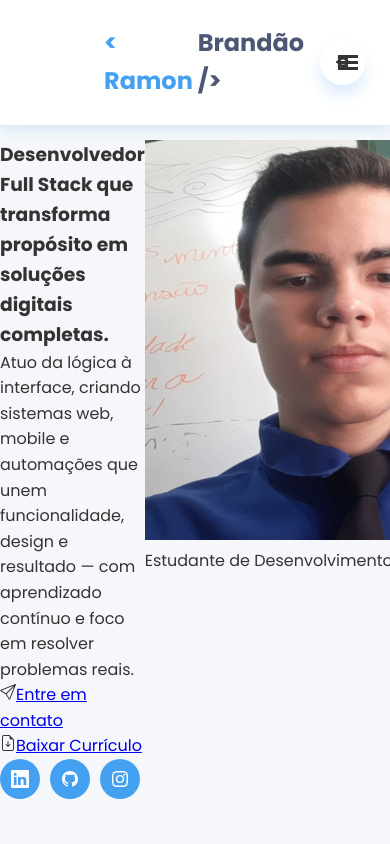
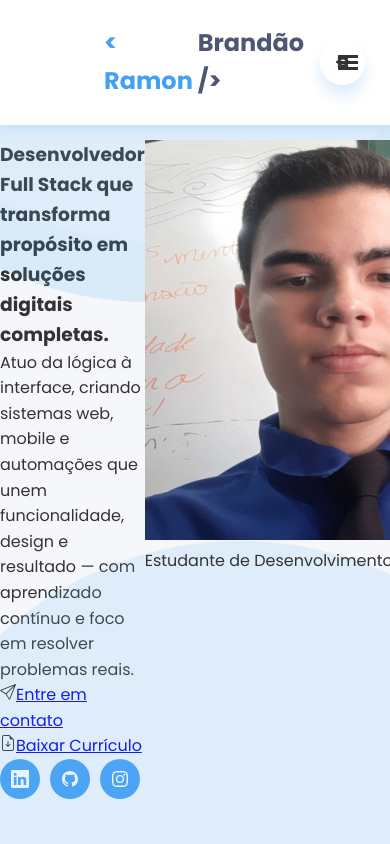
Before and after one commit to Ramon-24/Ramon_brandao, a Next.js app in the folder portifolio-ramon_brandao/: page / in a window 390 px wide. Shown: the top 844 px of the page. Built offline with nearby package versions, Linux system fonts and the light colour scheme.

Commit message:
Fundo estilizado

```diff
--- a/portifolio-ramon_brandao/src/app/Components/Background.css
+++ b/portifolio-ramon_brandao/src/app/Components/Background.css
@@ -1,33 +1,3 @@
-:root {
-  --color-primary-1: #4D5673;
-  --color-primary-2: #44A1F2;
-  --color-primary-3: #6BB7FF;
-  --color-primary-4: #B0D6FF;
-
-  --color-secondary-1: #0D0D0D;
-  --color-secondary-2: #5A5A5A;
-  --color-secondary-3: #D9D9D9;
-  --color-secondary-4: #F2F2F2;
-
-  --color-text-primary: #333333;
-  --color-text-secondary: #5a5a5a;
-  --color-text-tertiary: #777777;
-
-  --color-background: #F5F7FA;
-  --color-card-background: #FFFFFF;
-
-  --color-accent: #44A1F2;
-  --color-accent-background: #E1F0FF;
-
-  --color-border: #E0E5EB;
-
-  --effect-sm: 0 1px 3px rgba(68, 161, 242, 0.12);
-  --effect-md: 0 4px 6px rgba(68, 161, 242, 0.16);
-  --effect-lg: 0 10px 15px rgba(68, 161, 242, 0.2);
-  --effect-glow: 0 0 15px rgba(68, 161, 242, 0.3);
-}
-
-/* Estrutura geral */
 .background {
   width: 100%;
   overflow-x: hidden;
@@ -35,77 +5,176 @@
 }
 
 .background-section {
-  position: relative;
+  /* position: relative; */
   width: 100%;
-  height: 100vh;
-  background-color: var(--color-background);
-  /* transition: background 0.8s ease-in-out; */
-  z-index: 0;
+  min-height: 100vh;
+  overflow: hidden;
 }
 
-/* Círculos animados */
+/* Círculos animados - usando apenas cores da paleta */
 .circle {
+  width: 1100px;
+  height: 1100px;
   position: absolute;
   border-radius: 50%;
+  pointer-events: none;
+  transform-origin: center;
+  transition: transform 2s cubic-bezier(0.16, 1, 0.3, 1), opacity 2s ease;
+}
+
+.top-left-circle {
+  top: -600px;
+  left: 1000px;
+  border: 60px solid transparent;
+  border-top-color: var(--color-primary-2);
+  border-right-color: var(--color-primary-2);
+  background-color: var(--color-primary-3);
   opacity: 0.1;
-  background-color: var(--color-primary-1); /* tom avermelhado claro translúcido */
-  animation: pulse 8s ease-in-out infinite;
+  transform: rotate(45deg);
+  animation:
+    pulse 8s ease-in-out infinite,
+    rotate 20s linear infinite;
+}
+
+.bottom-right-circle {
+  width: 1000px;
+  height: 1000px;
+  bottom: -600px;
+  right: 900px;
+  border: 50px solid transparent;
+  opacity: 0.1;
+  background-color: var(--color-primary-3);
+  border-bottom-color: var(--color-primary-2);
+  border-left-color: var(--color-primary-2);
+  transform: rotate(45deg);
+  animation:
+    pulse 7s ease-in-out infinite 1s,
+    rotate-reverse 25s linear infinite;
+}
+
+.initial-section {
+  overflow: visible;
+  z-index: 2;
+}
+
+/* Sistema de transição entre seções */
+.background-section {
+  position: relative;
+}
+
+.background-section::before,
+.background-section::after {
+  content: '';
+  position: absolute;
+  left: 0;
+  right: 0;
+  height: 150px;
+  z-index: 3;
   pointer-events: none;
 }
 
-.top-left-circle {
-  width: 800px;
-  height: 800px;
-  top: -450px;
-  left: 1000px;
+.background-section::before {
+  top: 0;
+  background: linear-gradient(
+    to bottom,
+    var(--color-background) 0%,
+    transparent 100%
+  );
 }
 
-.bottom-right-circle {
-  width: 800px;
-  height: 800px;
-  bottom: -450px;
-  right: 1050px;
+/* Gradientes usando apenas cores da paleta */
+.diagonal-gradient {
+  background: linear-gradient(
+    135deg,
+    var(--color-background) 0%,
+    var(--color-primary-4) 100%
+  );
+  opacity: 0.9;
 }
 
-/* Animação suave */
+.horizontal-gradient {
+  background: linear-gradient(
+    90deg,
+    var(--color-background) 0%,
+    var(--color-primary-4) 50%,
+    var(--color-background) 100%
+  );
+  opacity: 0.9;
+}
+
+/* Seções sólidas com overlay sutil */
+.solid-section {
+  background-color: var(--color-background);
+  position: relative;
+}
+
+.solid-section::before {
+  content: '';
+  position: absolute;
+  top: 0;
+  left: 0;
+  right: 0;
+  height: 100%;
+  background: linear-gradient(
+    to bottom,
+    rgba(68, 161, 242, 0.03) 0%,
+    transparent 100%
+  );
+  z-index: 1;
+}
+
+/* Animações refinadas */
 @keyframes pulse {
   0%, 100% {
-    transform: scale(1);
+    transform: rotate(45deg) scale(1);
+    opacity: 0.15;
   }
   50% {
-    transform: scale(1.08);
+    transform: rotate(45deg) scale(1.05);
+    opacity: 0.2;
   }
 }
 
-/* Seções sólidas */
-.section-1,
-.section-2,
-.section-3 {
-  background-color: var(--color-background);
+@keyframes rotate {
+  to {
+    transform: rotate(405deg);
+  }
 }
 
-/* Gradientes suaves */
-.gradient-section {
-  background-size: cover;
-  background-repeat: no-repeat;
-  background-attachment: fixed;
+@keyframes rotate-reverse {
+  to {
+    transform: rotate(-315deg);
+  }
 }
 
-/* Gradiente 1: rosa suave de cima para baixo */
-.gradient-1 {
-  background: linear-gradient(to bottom, rgba(221, 66, 93, 0.05), rgba(221, 66, 93, 0.03));
+/* Ajuste de camadas */
+.initial-section {
+  z-index: 2;
 }
 
-/* Gradiente 2: azul claro sutil lateral */
-.gradient-2 {
-  background: linear-gradient(to right, rgba(68, 161, 242, 0.05), rgba(68, 161, 242, 0.03));
+.gradient-section {
+  z-index: 1;
 }
 
-/* Responsivo */
+/* Responsividade */
 @media (max-width: 768px) {
-  .top-left-circle,
+  .circle {
+    width: 700px;
+    height: 700px;
+  }
+
+  .top-left-circle {
+    top: -400px;
+    left: -200px;
+  }
+
   .bottom-right-circle {
-    width: 500px;
-    height: 500px;
+    bottom: -400px;
+    right: -200px;
+  }
+
+  .background-section::before,
+  .background-section::after {
+    height: 80px;
   }
 }
--- a/portifolio-ramon_brandao/src/app/Components/BackgroundColor.js
+++ b/portifolio-ramon_brandao/src/app/Components/BackgroundColor.js
@@ -1,37 +1,81 @@
-// Background.jsx
+"use client"
 import "./Background.css";
+import { useEffect, useRef } from 'react';
+import { Navegacao } from "./Navegacao.js";
 import { Hero } from "./Hero.js";
 import { Sobre } from "./Sobre.js";
 import { Linguagens } from "./Linguagens.js";
-import { Navegacao } from "./Navegacao.js";
 import { Habilidades } from "./Habilidades.js";
 import { Projetos } from "./Projetos.js"
 import { Contato } from "./Contato"
 import { Footer } from "./Footer"
 
 export function Background() {
+    const circlesRef = useRef([]);
+
+    useEffect(() => {
+        const handleScroll = () => {
+            const scrollPosition = window.scrollY;
+            const windowHeight = window.innerHeight;
+
+            circlesRef.current.forEach((circle, index) => {
+                if (circle) {
+                    const progress = Math.min(scrollPosition / (windowHeight * 0.5), 1);
+                    const scale = index === 0 ?
+                        (0.9 + progress * 0.2) :
+                        (0.8 + progress * 0.3);
+
+                    circle.style.transform = `scale(${scale})`;
+                    circle.style.opacity = `${0.08 + progress * 0.04}`;
+                }
+            });
+        };
+
+        window.addEventListener('scroll', handleScroll);
+        return () => window.removeEventListener('scroll', handleScroll);
+    }, []);
+
     return (
         <div className="background">
-            <section className="background-section section-1">
-                <div className="circle top-left-circle"></div>
-                <div className="circle bottom-right-circle"></div>
-                <Navegacao />
+            <Navegacao />
+            <section className="background-section initial-section">
+                <div
+                    ref={el => circlesRef.current[0] = el}
+                    className="circle top-left-circle"
+                ></div>
+                <div
+                    ref={el => circlesRef.current[1] = el}
+                    className="circle bottom-right-circle"
+                ></div>
                 <Hero />
-                <Sobre />
-                <Linguagens />
-                <Habilidades />
-                <Projetos />
-                <Contato />
-                <Footer/>
             </section>
 
-            {/* <section className="background-section gradient-section gradient-1"></section> */}
+            <section className="gradient-section diagonal-gradient">
+                <div className="gradient-overlay"></div>
+                <Sobre />
+            </section>
 
-            {/* <section className="background-section section-2"></section> */}
+            <section className="solid-section">
+                <Linguagens />
+            </section>
 
-            {/* <section className="background-section gradient-section gradient-2"></section> */}
+            <section className="gradient-section horizontal-gradient">
+                <div className="gradient-overlay"></div>
+                <Habilidades />
+            </section>
 
-            {/* <section className="background-section section-3"></section> */}
+            <section className="solid-section">
+                <Projetos />
+            </section>
+
+            <section className="gradient-section diagonal-gradient">
+                <div className="gradient-overlay"></div>
+                <Contato />
+            </section>
+
+            <section className="solid-section last-section">
+                <Footer />
+            </section>
         </div>
     );
 }
```
